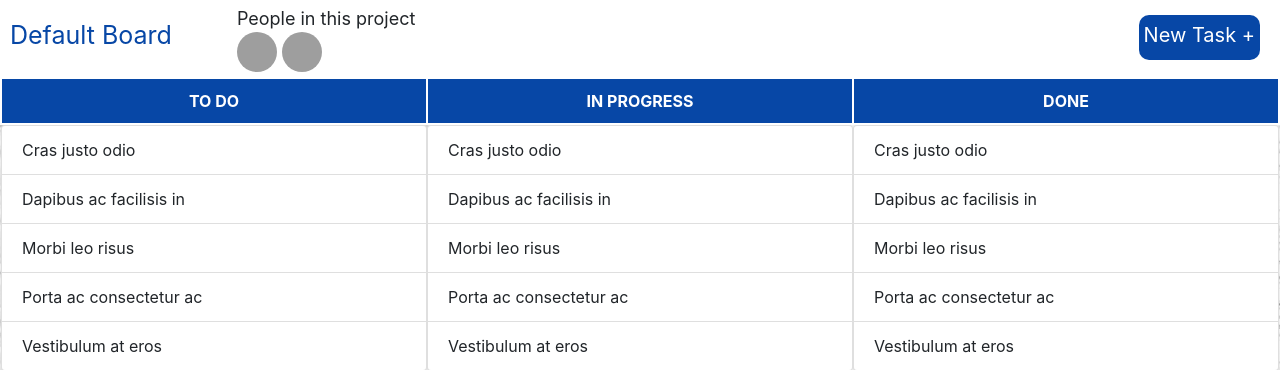
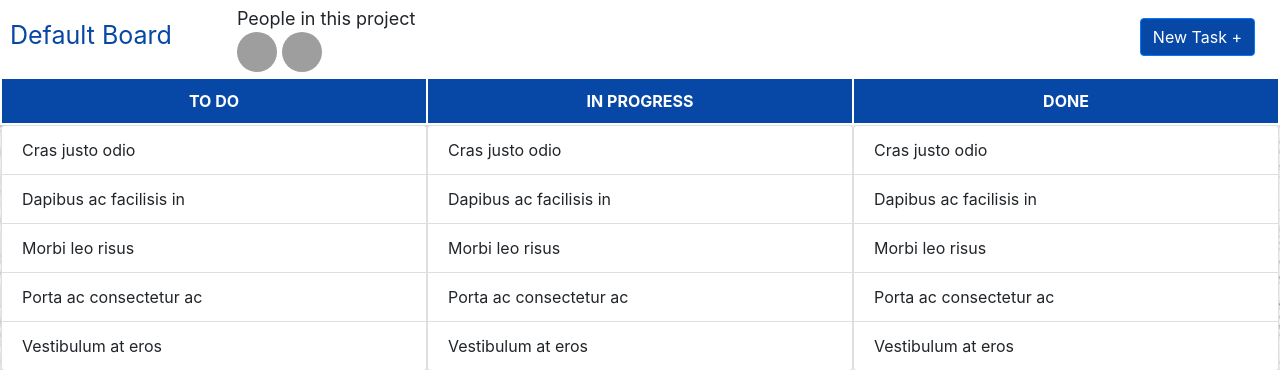
Before and after one commit to MuhammadAbdelaal/Task_Tracker, a PHP site: page /default_board.php in a window 1280 px wide. Shown: the part 56-426 px from the top of the page. Run offline with PHP 8.4, Linux system fonts and the light colour scheme; grey boxes are pictures that could not be loaded.

Commit message:
adjusting the New Task + button on default board

```diff
--- a/default_board.php
+++ b/default_board.php
@@ -39,7 +39,7 @@
          alt="Avatar" class="md-avatar rounded-circle size-1"></li>
           </ul>
         </li>
-        <li>New Task +</li>
+        <li><button type="button" class="btn btn-primary">New Task +</button></li>
       </ul>
     </div>
 
--- a/main.css
+++ b/main.css
@@ -206,11 +206,19 @@ ul.board-info>li:last-child {
   margin-top: 10px;
   font-size: 20px;
   line-height: 40px;
-  background-color: #0747a6;
   color: white;
   border-radius: 10px;
   padding: 0 5px;
 }
+
+ul.board-info>li:last-child .btn {
+  background-color: #0747a6;
+}
+
+ul.board-info>li:last-child .btn:hover {
+  background-color: #2a72dd;
+}
+
 
 
 ul.board-users {
```
